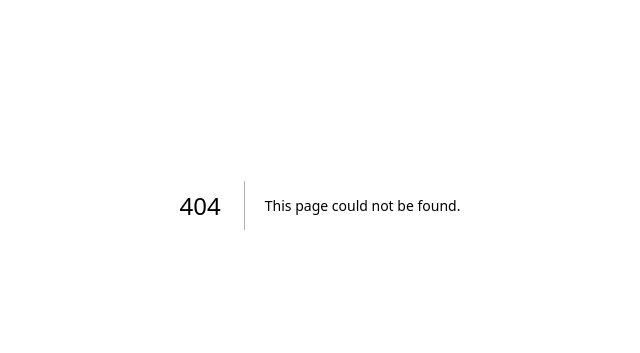
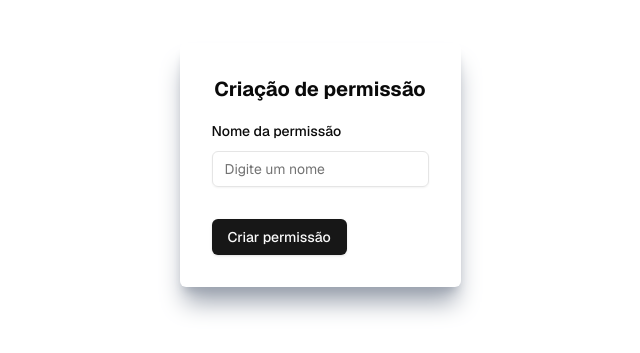
Before and after one commit to bernardotonin/crud-usuarios-frontend, a Next.js app: page /users/permission/create in a window 1280 px wide. Before the commit this address had no page. Shown: the part 195-548 px from the top of the page, without its empty margins (320-960 px from the left). Built offline with nearby package versions, Linux system fonts and the light colour scheme.

Commit message:
feat: create permission create page

```diff
--- /dev/null
+++ b/src/app/users/permission/create/page.tsx
@@ -0,0 +1,5 @@
+import PermissionCreatePage from "@/pages/PermissionCreatePage";
+
+export default function PermissionCreate() {
+  return <PermissionCreatePage />;
+}
--- /dev/null
+++ b/src/pages/PermissionCreatePage.tsx
@@ -0,0 +1,9 @@
+import { CreatePermissionForm } from "@/components/UserDashboard/CreatePermissionForm";
+
+export default function PermissionCreatePage() {
+  return (
+    <div className="flex items-center justify-center h-[90vh] font-[family-name:var(--font-geist-sans)]">
+      <CreatePermissionForm />
+    </div>
+  );
+}
```
